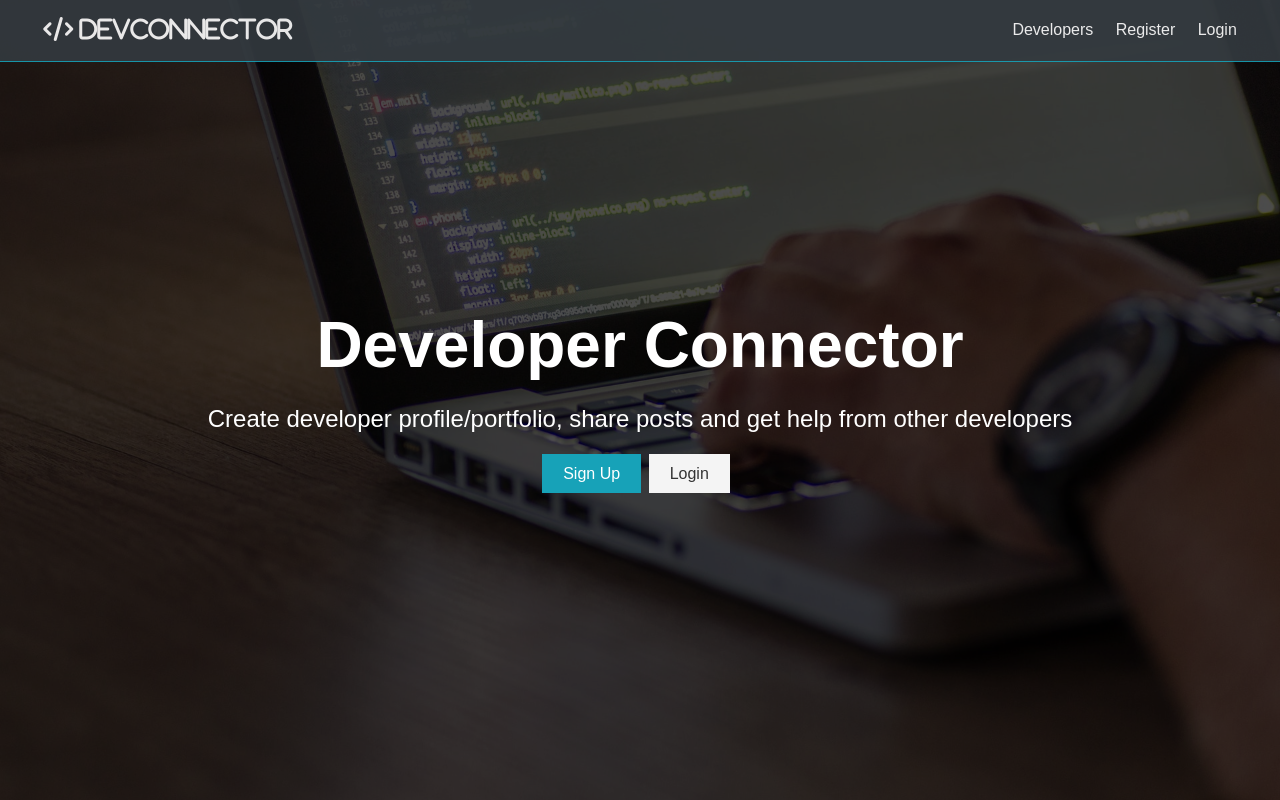
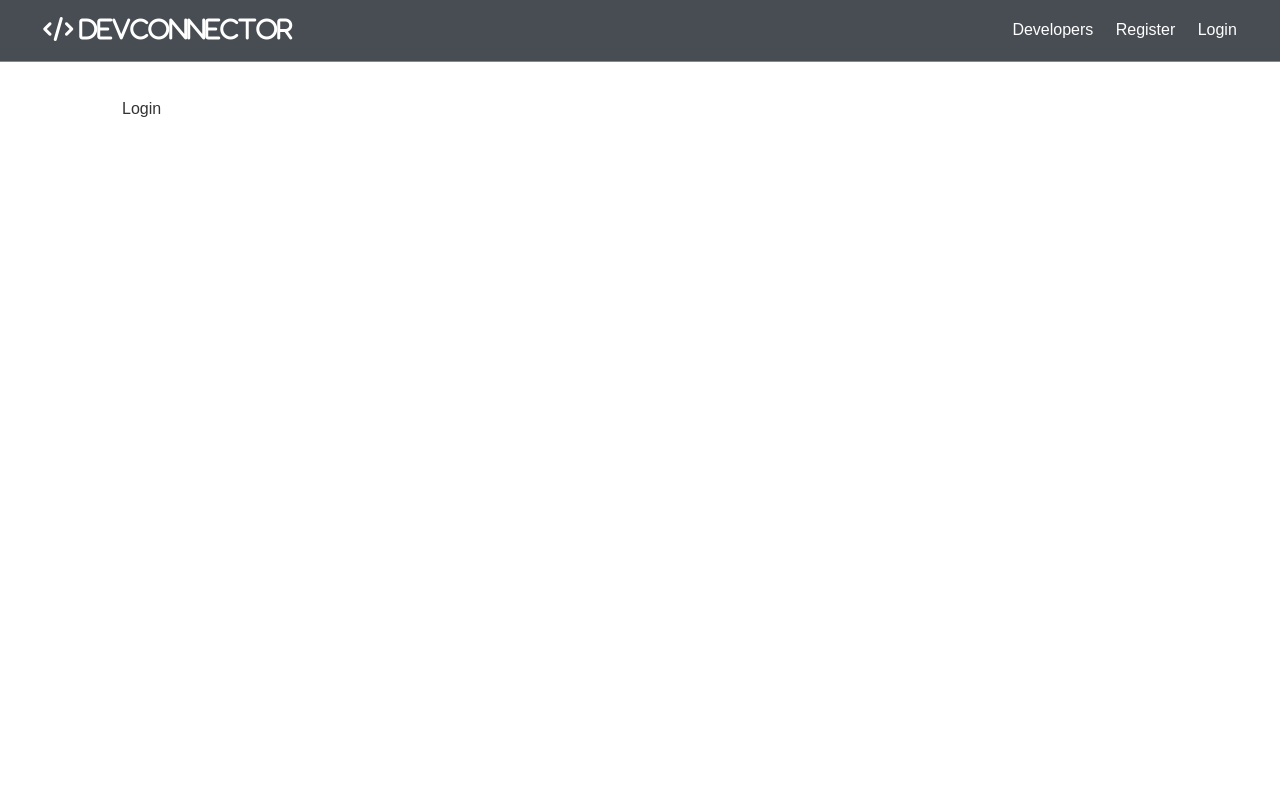
Before and after one commit to shinhonggyu/DevConnector, a React (Create React App) app in the folder client/: page /login in a window 1280 px wide. Built offline with nearby package versions, Linux system fonts and the light colour scheme.

Commit message:
React Router SetUp

```diff
--- a/client/src/App.js
+++ b/client/src/App.js
@@ -1,12 +1,30 @@
+import React, { Fragment } from 'react';
+import { BrowserRouter as Router, Route, Switch } from 'react-router-dom';
 import './App.css';
 import Navbar from './components/layout/Navbar';
 import Landing from './components/layout/Landing';
+import Register from './components/auth/Legister';
+import Login from './components/auth/Login';
 
 const App = () => (
-  <>
-    <Navbar />
-    <Landing />
-  </>
+  <Router>
+    <Fragment>
+      <Navbar />
+      <Route exact path="/">
+        <Landing />
+      </Route>
+      <section className="container">
+        <Switch>
+          <Route exact path="/register">
+            <Register />
+          </Route>
+          <Route exact path="/login">
+            <Login />
+          </Route>
+        </Switch>
+      </section>
+    </Fragment>
+  </Router>
 );
 
 export default App;
--- /dev/null
+++ b/client/src/components/auth/Legister.jsx
@@ -0,0 +1,7 @@
+import React from 'react';
+
+const Legister = () => {
+  return <div>Register</div>;
+};
+
+export default Legister;
--- /dev/null
+++ b/client/src/components/auth/Login.jsx
@@ -0,0 +1,7 @@
+import React from 'react';
+
+const Login = () => {
+  return <div>Login</div>;
+};
+
+export default Login;
--- a/client/src/components/layout/Landing.jsx
+++ b/client/src/components/layout/Landing.jsx
@@ -1,4 +1,5 @@
 import React from 'react';
+import { Link } from 'react-router-dom';
 
 const Landing = () => {
   return (
@@ -11,12 +12,12 @@ const Landing = () => {
             other developers
           </p>
           <div className="buttons">
-            <a href="register.html" className="btn btn-primary">
+            <Link to="/register" className="btn btn-primary">
               Sign Up
-            </a>
-            <a href="login.html" className="btn btn">
+            </Link>
+            <Link to="/login" className="btn btn-light">
               Login
-            </a>
+            </Link>
           </div>
         </div>
       </div>
--- a/client/src/components/layout/Navbar.jsx
+++ b/client/src/components/layout/Navbar.jsx
@@ -1,22 +1,23 @@
 import React from 'react';
+import { Link } from 'react-router-dom';
 
 const Navbar = () => {
   return (
     <nav className="navbar bg-dark">
       <h1>
-        <a href="index.html">
+        <Link to="/">
           <i className="fas fa-code"> DevConnector</i>
-        </a>
+        </Link>
       </h1>
       <ul>
         <li>
-          <a href="profiles.html">Developers</a>
+          <a href="!#">Developers</a>
         </li>
         <li>
-          <a href="register.html">Register</a>
+          <Link to="/register">Register</Link>
         </li>
         <li>
-          <a href="login.html">Login</a>
+          <Link to="/login">Login</Link>
         </li>
       </ul>
     </nav>
```
Also changed, not shown: 2 other files (tests, documents, lock files or other folders).
